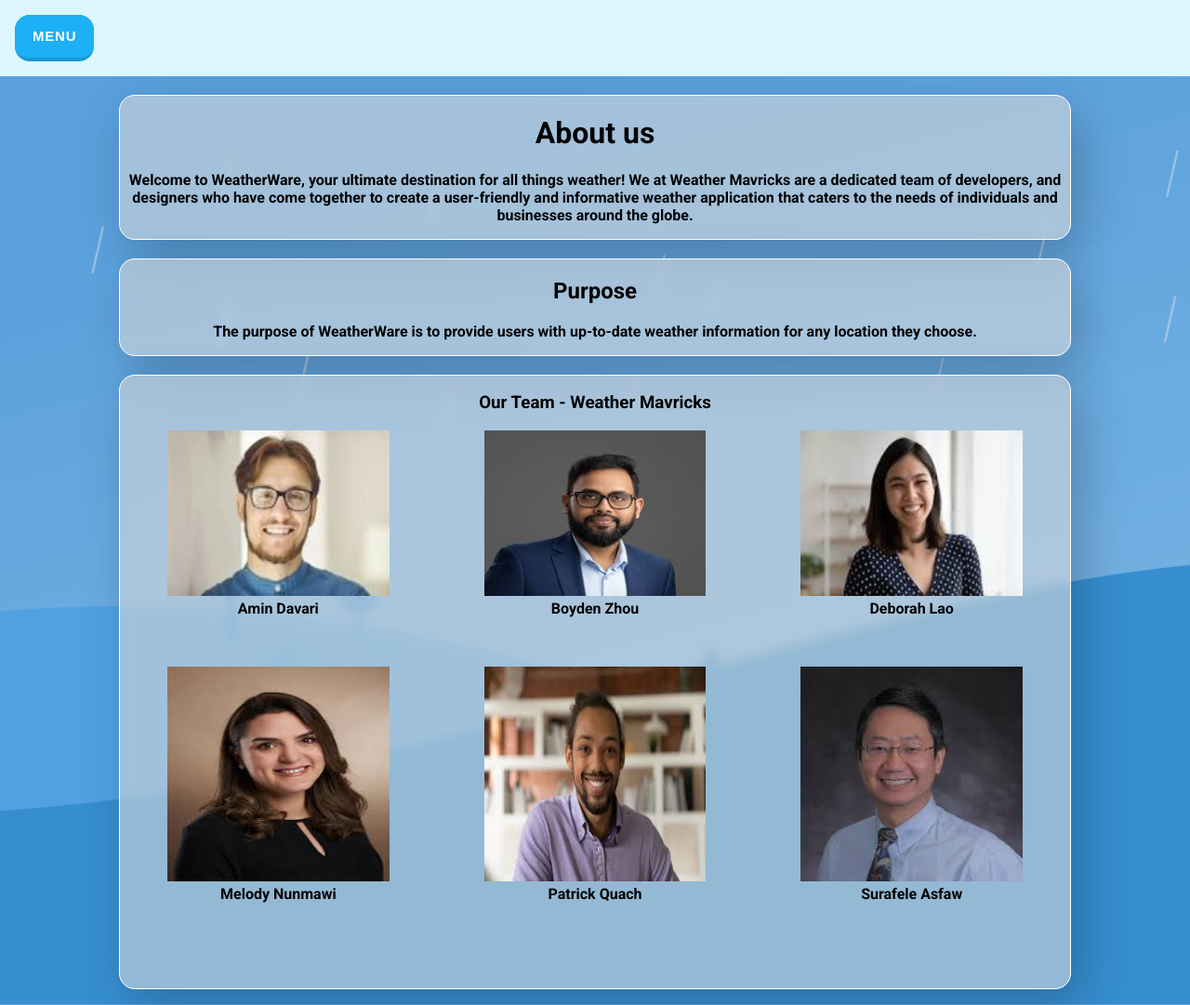
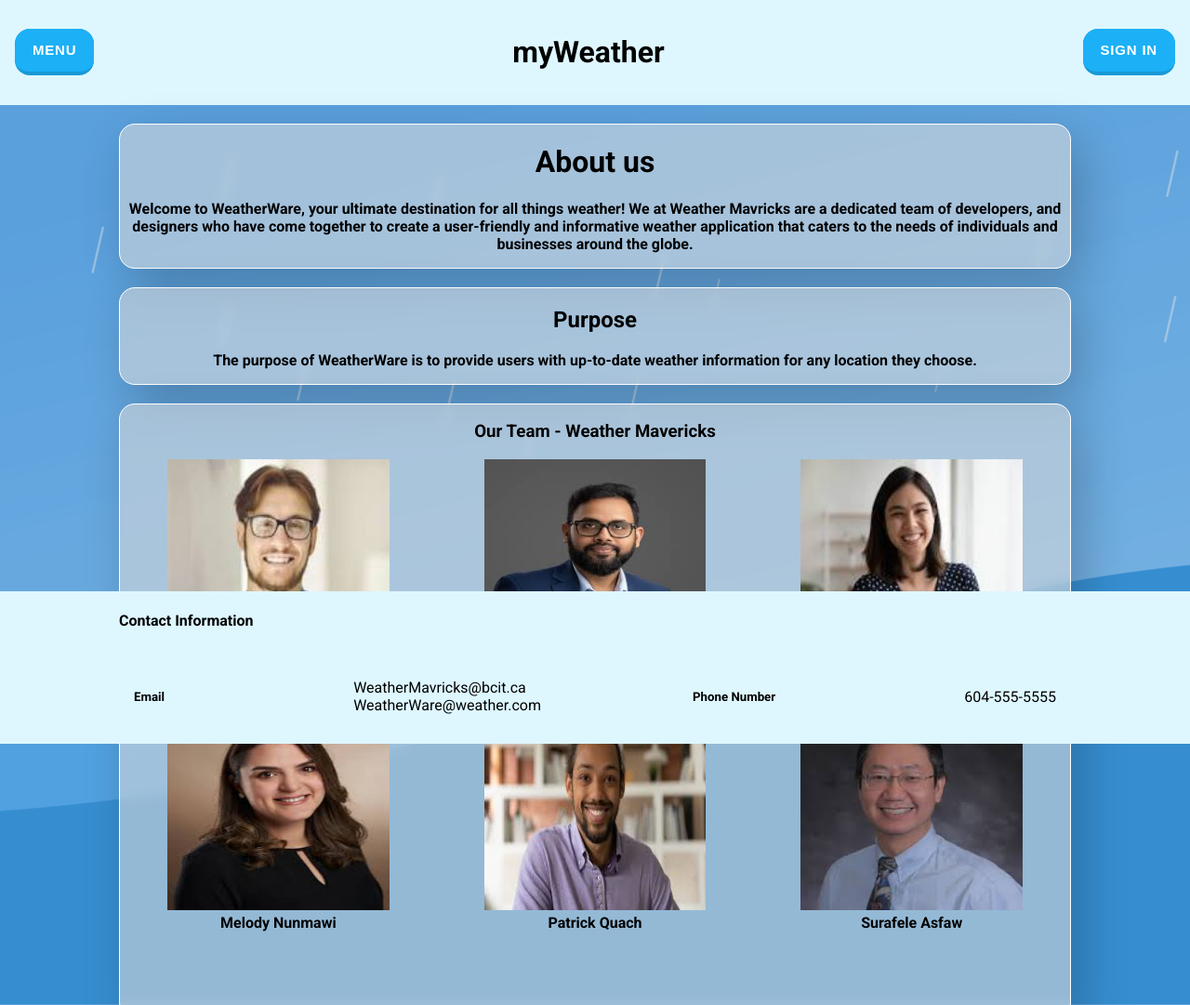
Before and after one commit to CEOAD/Agile-Dev-Project-2911, a plain HTML site: page Pages/about/about.html in a window 1280 px wide. Shown: the top 1081 px of the page at 93% size. Drawn offline with Linux system fonts and the light colour scheme.

Commit message:
Added Sign in button and app name to header bar

```diff
--- a/Pages/about/about.css
+++ b/Pages/about/about.css
@@ -80,7 +80,7 @@
 }
 
 .site-footer {
-  position: relative;
+  position: fixed;
   background-color: #def7ff;
   bottom: 0;
   width: 100%;
--- a/Pages/about/about.html
+++ b/Pages/about/about.html
@@ -21,9 +21,14 @@
                 <ul class="nav__wrapper">
                     <li class="nav__item"><a href="../Mainpage/MainPage.html">Home</a></li>
                     <li class="nav__item"><a href="#">About</a></li>
-                    <li class="nav__item"><a href="#">Contact</a></li>
                 </ul>
             </nav>
+            <h1>
+                myWeather
+            </h1>
+            <button class="nav__toggle" aria-expanded="false" type="button">
+                sign in
+            </button>
         </div>
     </header>
 <!-- header/nav end -->
@@ -51,7 +56,7 @@
             </div>
             <div class="team card">
                 <h3>
-                    Our Team - Weather Mavricks
+                    Our Team - Weather Mavericks
                 </h3>
                 <ul class="people">
                     <div>
```
